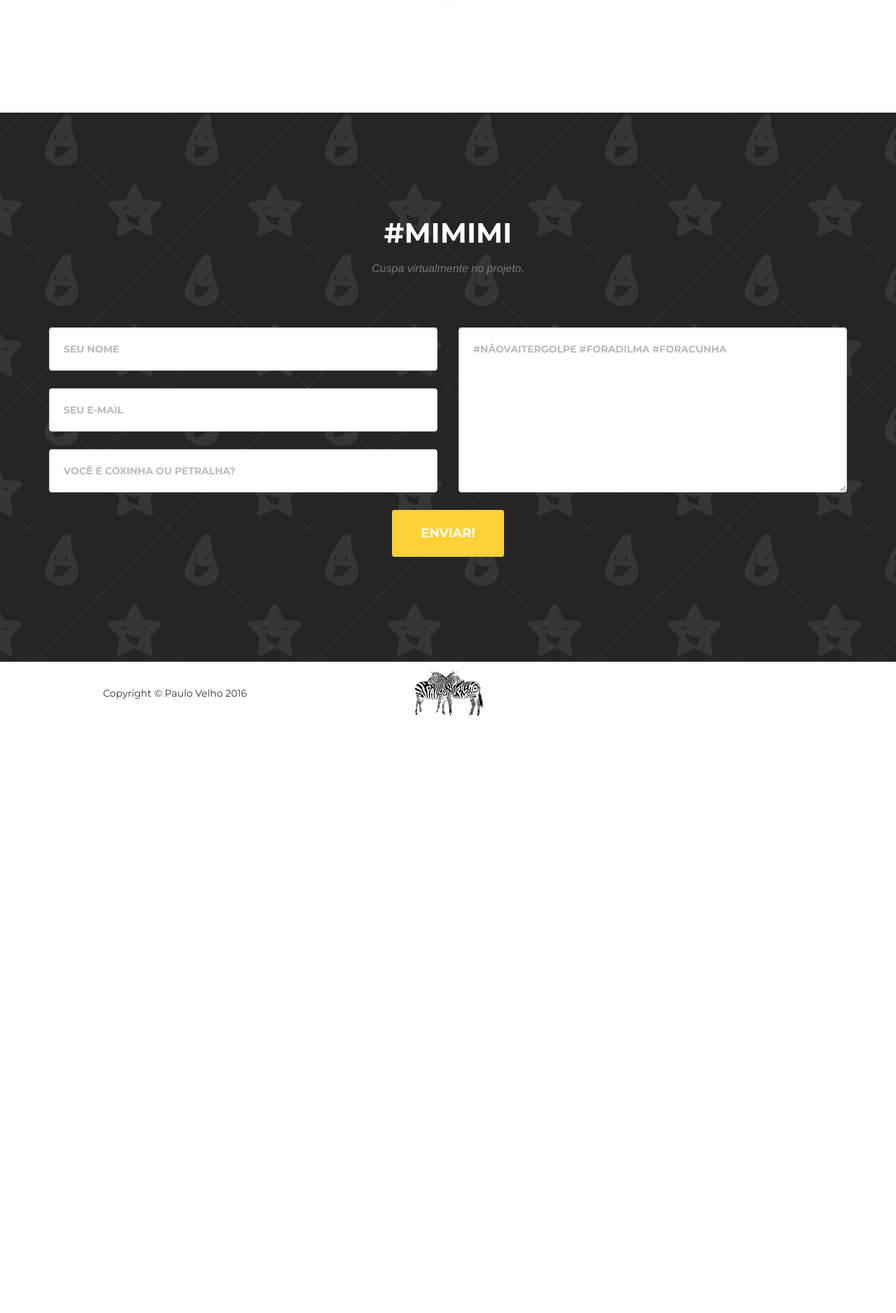
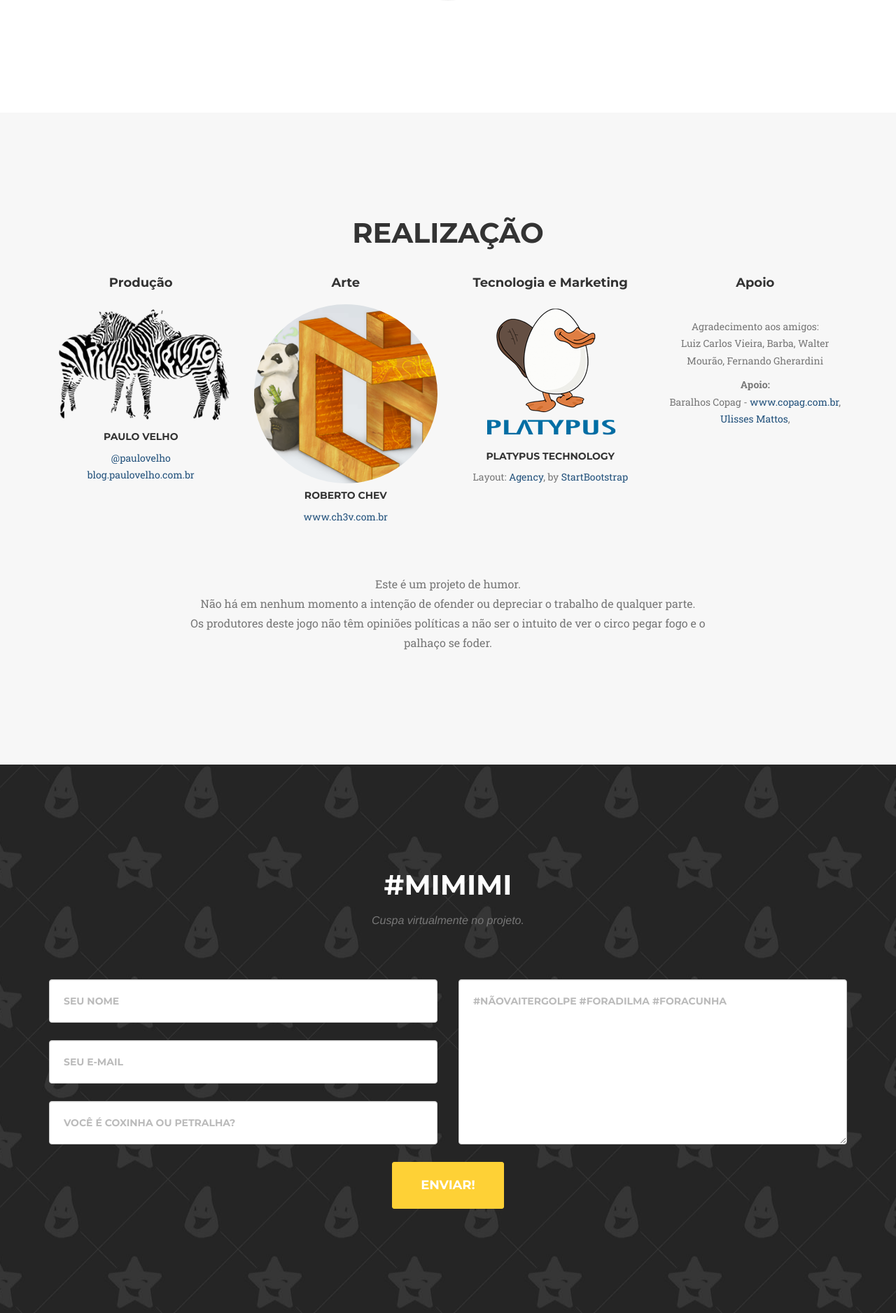
Before and after one commit to paulovelho/LavaJatoCardGame, a PHP site: page / in a window 1280 px wide. Shown: the part 3499-5376 px from the top of the page at 70% size. Before the commit the page ends 4523 px from the top, so only its background shows below. Run offline with PHP 8.4, Linux system fonts and the light colour scheme; some libraries are stand-ins or nearby versions; some web fonts are replaced.

Commit message:
creditos

```diff
--- a/css/lavajato.css
+++ b/css/lavajato.css
@@ -14,6 +14,14 @@ header, section#contact {
 #services p {
 	text-align: left;
 }
+
+.team-member img {
+	border: 0;
+}
+.team-member a {
+	color: #23527c;
+}
+
 
 footer {
 	padding-bottom: 10px;
--- a/index.php
+++ b/index.php
@@ -45,6 +45,8 @@
 
     <?php include("sections/cronologia.php"); ?>
 
+    <?php include("sections/creditos.php"); ?>
+
     <?php include("sections/contato.php"); ?>
 
     <?php include("sections/footer.php"); ?>
--- /dev/null
+++ b/sections/creditos.php
@@ -0,0 +1,72 @@
+<section id="team" class="bg-light-gray">
+    <div class="container">
+        <div class="row">
+            <div class="col-lg-12 text-center">
+                <h2 class="section-heading">Realização</h2>
+                <!--h3 class="section-subheading text-muted">Lorem ipsum dolor sit amet consectetur.</h3-->
+            </div>
+        </div>
+        <div class="row">
+            <div class="col-sm-3">
+                <div class="team-member">
+                    <h4>Produção</h4>
+                    <br/>
+                    <img src="images/paulovelho.png" class="img-responsive" alt="">
+                    <h5>Paulo Velho</h5>
+                    <p class="text-muted">
+                        <a href="https://twitter.com/paulovelho">@paulovelho</a><br/>
+                        <a href="http://blog.paulovelho.com.br">blog.paulovelho.com.br</a><br/>
+                    </p>
+                </div>
+            </div>
+            <div class="col-sm-3">
+                <div class="team-member">
+                    <h4>Arte</h4>
+                    <br/>
+                    <img src="images/chev.png" class="img-responsive img-circle" alt="">
+                    <h5>Roberto Chev</h5>
+                    <p class="text-muted">
+                        <a href="http://www.ch3v.com.br">www.ch3v.com.br</a><br/>
+                    </p>
+                </div>
+            </div>
+            <div class="col-sm-3">
+                <div class="team-member">
+                    <h4>Tecnologia e Marketing</h4>
+                    <br/>
+                    <img src="images/platypus.png" class="img-responsive" alt="">
+                    <h5>Platypus Technology</h5>
+                    <p class="text-muted">
+                        Layout: <a href="http://startbootstrap.com/template-overviews/agency/">Agency</a>,
+                            by <a href="http://startbootstrap.com/">StartBootstrap</a><br/>
+                    </p>
+                </div>
+            </div>
+            <div class="col-sm-3">
+                <div class="team-member">
+                    <h4>Apoio</h4>
+                    <br/><br/>
+                    <p class="text-muted">
+                        Agradecimento aos amigos:<br/>
+                        Luiz Carlos Vieira, Barba, Walter Mourão, Fernando Gherardini<br/>
+                    </p>
+                    <p class="text-muted">
+                        <b>Apoio:</b><br/>
+                        Baralhos Copag - <a href="http://copag.com.br/">www.copag.com.br</a>,<br/>
+                        <a href="https://twitter.com/ulissesmattos">Ulisses Mattos</a>,<br/>
+                    </p>
+                </div>
+            </div>
+        </div>
+        <div class="row">
+            <br/>
+            <div class="col-lg-8 col-lg-offset-2 text-center">
+                <p class="large text-muted">
+                    Este é um projeto de humor.<br/>
+                    Não há em nenhum momento a intenção de ofender ou depreciar o trabalho de qualquer parte.<br/>
+                    Os produtores deste jogo não têm opiniões políticas a não ser o intuito de ver o circo pegar fogo e o palhaço se foder.
+                </p>
+            </div>
+        </div>
+    </div>
+</section>
```
Also changed, not shown: Layout.md (renamed from README.md), Readme.md (added).
